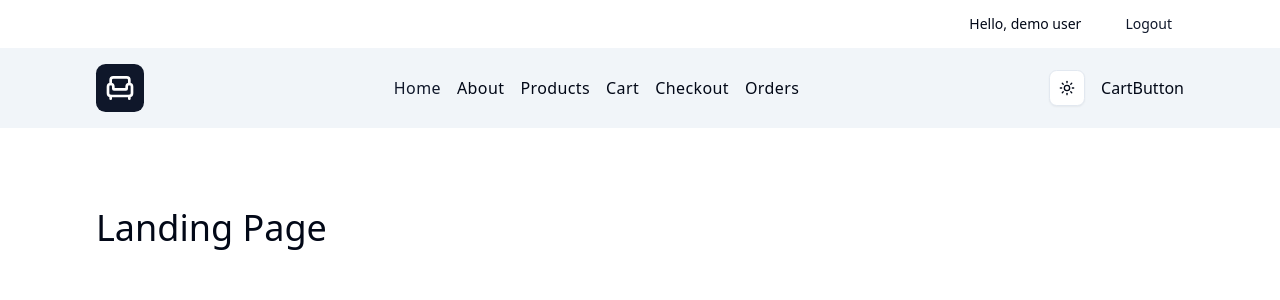
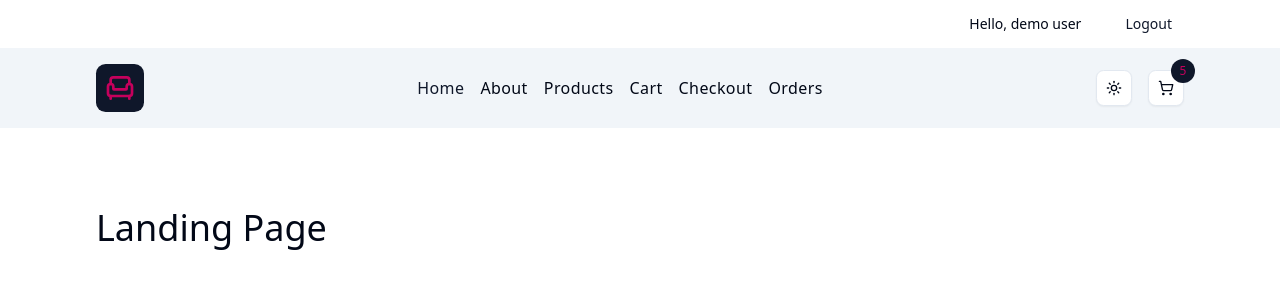
Before and after one commit to N1kr1s/store, a React (Vite) app: page /store/ in a window 1280 px wide. Shown: the top 300 px of the page. Built offline with nearby package versions, Linux system fonts and the light colour scheme.

Commit message:
Added Error page and minor fixes

```diff
--- a/src/App.tsx
+++ b/src/App.tsx
@@ -3,6 +3,7 @@ import {
   About,
   Cart,
   Checkout,
+  Error,
   HomeLayout,
   Landing,
   Login,
@@ -17,6 +18,7 @@ const router = createBrowserRouter(
     {
       path: '/',
       element: <HomeLayout />,
+      errorElement: <Error />,
       children: [
         {
           index: true,
@@ -51,10 +53,12 @@ const router = createBrowserRouter(
     {
       path: '/login',
       element: <Login />,
+      errorElement: <Error />,
     },
     {
       path: '/register',
       element: <Register />,
+      errorElement: <Error />,
     },
   ],
   {
--- a/src/components/CartButton.tsx
+++ b/src/components/CartButton.tsx
@@ -1,4 +1,24 @@
+import { ShoppingCart } from 'lucide-react';
+import { Link } from 'react-router-dom';
+import { Button } from './ui/button';
+
 function CartButton() {
-  return <div>CartButton</div>;
+  const numItemsInCart = 5;
+
+  return (
+    <Button
+      asChild
+      variant='outline'
+      size='icon'
+      className='flex justify-center items-center relative'
+    >
+      <Link to='/cart'>
+        <ShoppingCart />
+        <span className='absolute -top-3 -right-3 bg-primary text-pink-700 rounded-full h-6 w-6 flex items-center justify-center text-xs'>
+          {numItemsInCart}
+        </span>
+      </Link>
+    </Button>
+  );
 }
 export default CartButton;
--- a/src/components/Logo.tsx
+++ b/src/components/Logo.tsx
@@ -5,7 +5,7 @@ function Logo() {
   return (
     <Link
       to='/'
-      className='hidden lg:flex justify-center items-center bg-primary p-2 rounded-lg text-white'
+      className='hidden lg:flex justify-center items-center bg-primary p-2 rounded-lg text-pink-700'
     >
       <Armchair className='w-8 h-8' />
     </Link>
--- a/src/pages/About.tsx
+++ b/src/pages/About.tsx
@@ -1,4 +1,22 @@
 function About() {
-  return <h1 className='text-4xl'>About Page</h1>;
+  return (
+    <section>
+      <h1 className='flex flex-wrap gap-2 sm:gap-x-6 items-center justify-center text-4xl font-bold leading-none tracking-tight sm:text-6xl '>
+        We love
+        <span className='bg-primary py-2 px-4 rounded-lg  tracking-widest text-pink-700'>
+          store
+        </span>
+      </h1>
+
+      <p className='mt-6 text-lg tracking-wide leading-8 max-w-2xl mx-auto'>
+        Ascot chicharrones pork belly poke tilde woke whatever. Butcher big mood
+        forage heirloom distillery fanny pack. Irony pop-up hot chicken retro,
+        street art vegan lo-fi fam la croix gentrify. Messenger bag solarpunk
+        intelligentsia, sustainable shaman swag bicycle rights vape man bun
+        occupy tousled. Fixie fingerstache bodega boys thundercats wolf,
+        vexillologist vegan quinoa shabby chic meditation hashtag.
+      </p>
+    </section>
+  );
 }
 export default About;
--- a/src/pages/Error.tsx
+++ b/src/pages/Error.tsx
@@ -1,4 +1,34 @@
-function Error() {
-  return <h1 className='text-4xl'>Error Page</h1>;
-}
+import { Button } from '@/components/ui/button';
+import { Link, isRouteErrorResponse, useRouteError } from 'react-router-dom';
+
+const Error = () => {
+  const error = useRouteError();
+
+  if (isRouteErrorResponse(error) && error.status === 404) {
+    return (
+      <main className='grid min-h-[100vh] place-items-center px-8 '>
+        <div className='text-center'>
+          <p className='text-9xl font-semibold text-primary'>404</p>
+          <h1 className='mt-4 text-3xl font-bold tracking-tight sm:text-5xl'>
+            Page not found
+          </h1>
+          <p className='mt-6 text-lg leading-7'>
+            Sorry, we couldn’t find the page you’re looking for.
+          </p>
+          <div className='mt-10 '>
+            <Button asChild size='lg' variant='secondary'>
+              <Link to='/'>Go back home</Link>
+            </Button>
+          </div>
+        </div>
+      </main>
+    );
+  }
+
+  return (
+    <main className='grid min-h-[100vh] place-items-center px-8 '>
+      <h4 className='text-center font-bold text-4xl'>there was an error... </h4>
+    </main>
+  );
+};
 export default Error;
```
